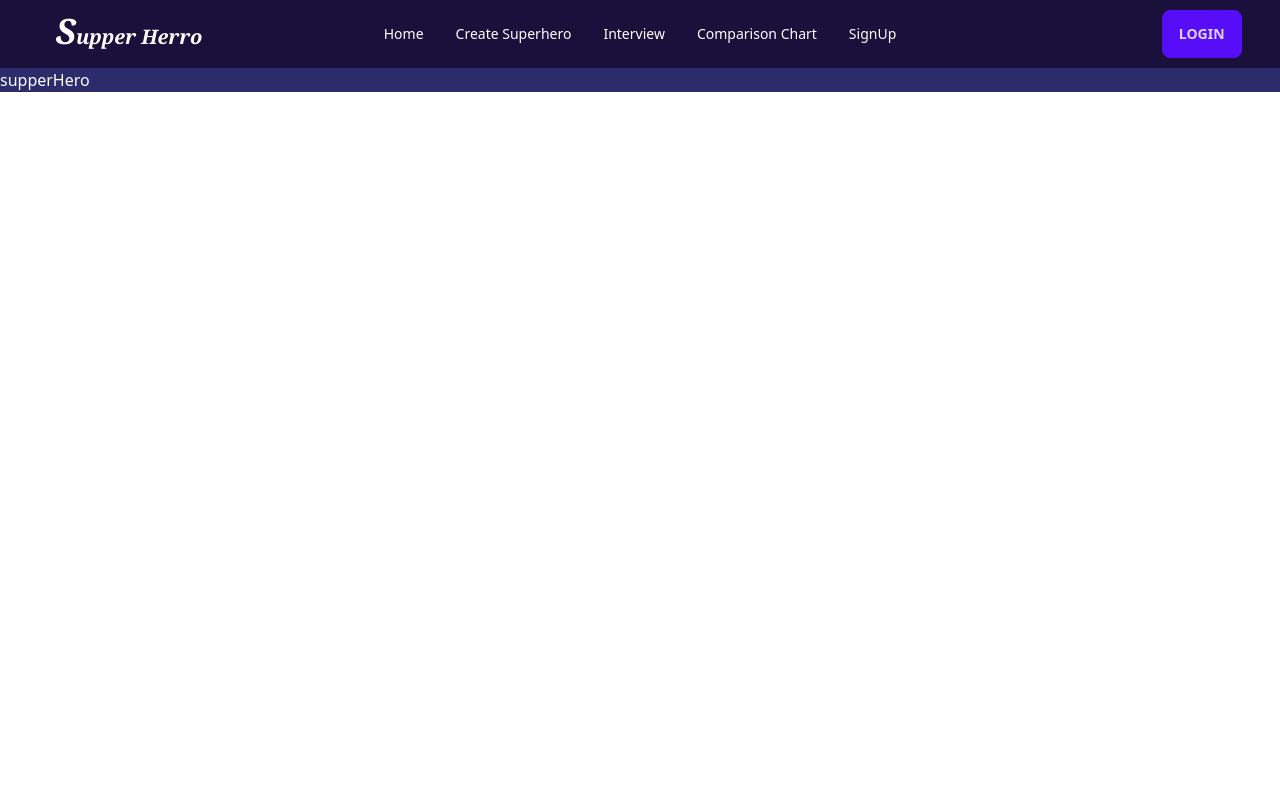
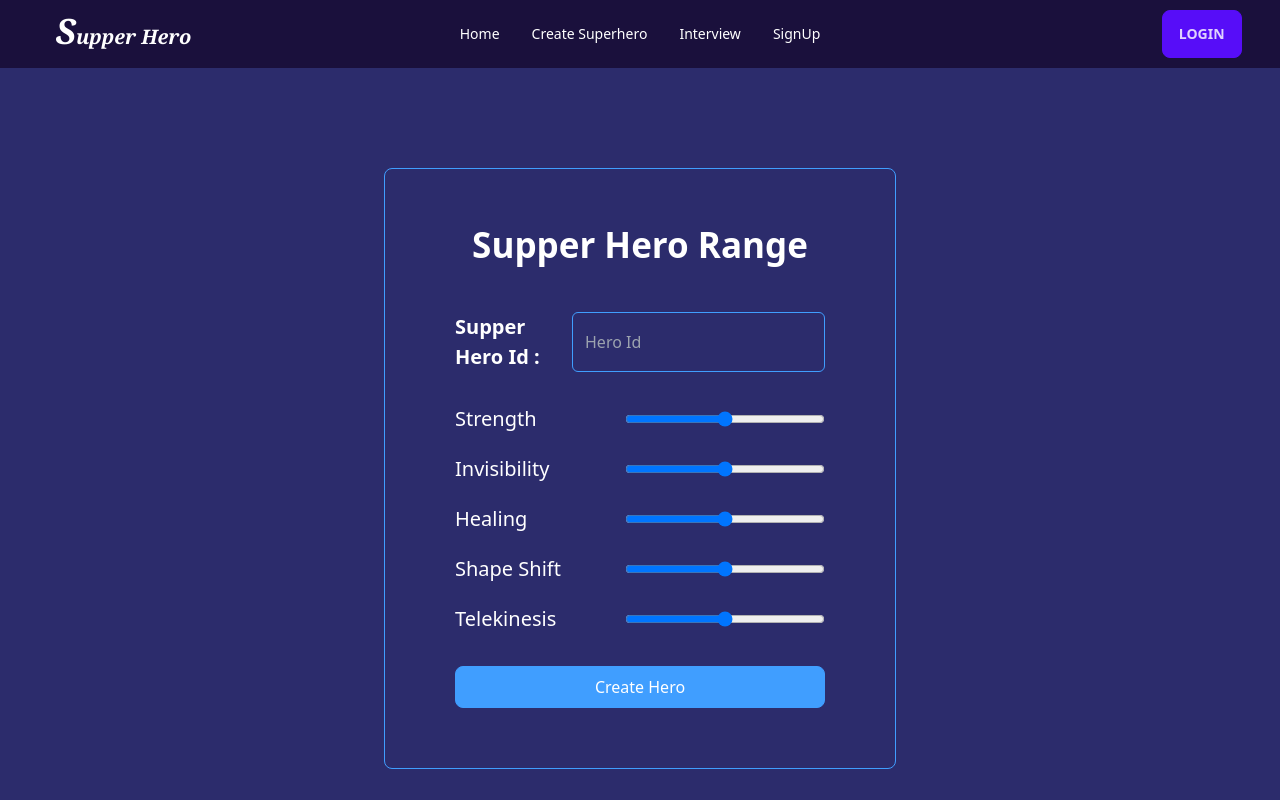
Before and after one commit to morsalin102666/job-task-client-site, a React (Vite) app: page /supperHerro in a window 1280 px wide. Shown: the top 800 px of the page. Built offline with nearby package versions, Linux system fonts and the light colour scheme; no server answers.

Commit message:
chart show

```diff
--- a/package.json
+++ b/package.json
@@ -17,6 +17,7 @@
     "react-dom": "^18.2.0",
     "react-icons": "^4.9.0",
     "react-router-dom": "^6.13.0",
+    "recharts": "^2.7.1",
     "sort-by": "^1.2.0",
     "sweetalert2": "^11.7.12"
   },
--- a/src/App.jsx
+++ b/src/App.jsx
@@ -11,7 +11,7 @@ function App() {
       <div className='bg-[#2C2C6C] text-white'>
         <Outlet></Outlet>
       </div>
-      {/* <Footer></Footer> */}
+      <Footer></Footer>
     </>
   )
 }
--- a/src/components/Interview/Interview.jsx
+++ b/src/components/Interview/Interview.jsx
@@ -1,10 +1,111 @@
+import { Bar, BarChart, CartesianGrid, Legend, Tooltip, XAxis, YAxis } from "recharts";
 import useTitel from "../useTitel/useTitel";
+import { useState } from "react";
 
 const Interview = () => {
     useTitel('Interview Page')
+    const [on, setOn] = useState(false)
+    const [heroData, setHeroData] = useState([])
+    const [interviewData, setIntData] = useState([])
+
+    const interviewrData = event => {
+        event.preventDefault()
+        const form = event.target;
+        const comparison = form.comparison.value;
+        const strength = form.strength.value;
+        const invisibility = form.invisibility.value;
+        const healing = form.healing.value;
+        const shape = form.shape.value;
+        const telekinesis = form.telekinesis.value;
+        const interviewrInfo = {strength, invisibility, healing, shape, telekinesis }
+
+        setIntData(interviewrInfo)
+
+        fetch(`http://localhost:5000/supperHero?=${comparison}`)
+            .then(res => res.json())
+            .then(data => setHeroData(data))
+
+        setOn(true)
+    }
+
+    const data = [
+        {
+            "name": "Strength",
+            "heroData": (heroData.strength),
+            "interviewData": ( interviewData.strength )
+        },
+        {
+            "name": "Paginvisibilitye",
+            "heroData": ( heroData.invisibility ),
+            "interviewData": ( interviewData.invisibility )
+        },
+        {
+            "name": "healing",
+            "heroData": ( heroData.healing ),
+            "interviewData": ( interviewData.healing )
+        },
+        {
+            "name": "Shape",
+            "heroData": ( heroData.shape ),
+            "interviewData": ( interviewData.shape )
+        },
+        {
+            "name": "Telekinesis",
+            "heroData": ( heroData.telekinesis ),
+            "interviewData": ( interviewData.telekinesis )
+        }
+    ]
+
     return (
         <div>
-            interview
+            <div className="container mx-auto flex justify-center py-[100px]">
+                <div className="w-[40%] px-[70px] pt-[50px] pb-[60px] border border-[#409EFF] rounded-lg">
+                    <div>
+                        <h1 className="text-center text-[35px] mb-10 font-bold">Interview Range</h1>
+                        <form onSubmit={interviewrData}>
+                            <div className="mb-8 flex justify-between">
+                                <p className="text-[20px] font-semibold">Comparison Id : </p>
+                                <input className="ps-3 pe-2 bg-[#2C2C6C] border border-[#409EFF] rounded-md outline-none" type="number" name="comparison" required placeholder="Comparison Id" />
+                            </div>
+                            <div className="flex justify-between ">
+                                <p className="mr-[30px] text-[20px]">How strong are you?</p>
+                                <input className="w-[200px]" type="range" name="strength" min='0' max='100' />
+                            </div>
+                            <div className="flex  justify-between mt-5">
+                                <p className="mr-[30px] text-[20px]">Your invisibility power -</p>
+                                <input className="w-[200px]" type="range" name="invisibility" min='0' max='100' />
+                            </div>
+                            <div className="flex  justify-between mt-5">
+                                <p className="mr-[30px] text-[20px]">How fast can you heal?</p>
+                                <input className="w-[200px]" type="range" name="healing" min='0' max='100' />
+                            </div>
+                            <div className="flex  justify-between mt-5">
+                                <p className="mr-[30px] text-[20px]">Your Shape Shift Power -</p>
+                                <input className="w-[200px]" type="range" name="shape" min='0' max='100' />
+                            </div>
+                            <div className="flex  justify-between mt-5">
+                                <p className="mr-[30px] text-[20px]">Your telekinesis power -</p>
+                                <input className="w-[200px]" type="range" name="telekinesis" min='0' max='100' />
+                            </div>
+                            <button className="w-full mt-8 bg-[#2C2C6C] hover:bg-[#409EFF] border border-[#409EFF] outline-none px-3 py-2 rounded-lg text-white">Check</button>
+                        </form>
+                    </div>
+                </div>
+            </div>
+
+            { on && <div className="container mx-auto flex justify-center py-[30px]">
+                <div>
+                    <BarChart width={730} height={250} data={data}>
+                        <CartesianGrid strokeDasharray="3 3" />
+                        <XAxis dataKey="name" />
+                        <YAxis />
+                        <Tooltip />
+                        <Legend />
+                        <Bar dataKey="interviewData" fill="#8884d8" />
+                        <Bar dataKey="heroData" fill="#82ca9d" />
+                    </BarChart>
+                </div>
+            </div>}
         </div>
     );
 };
--- a/src/components/Share/Footer/Footer.jsx
+++ b/src/components/Share/Footer/Footer.jsx
@@ -13,9 +13,9 @@ const Footer = () => {
                 </div>
                 <div>
                     <div className="grid grid-flow-col gap-4">
-                        <a><svg xmlns="http://www.w3.org/2000/svg" width="24" height="24" viewBox="0 0 24 24" className="fill-current"><path d="M24 4.557c-.883.392-1.832.656-2.828.775 1.017-.609 1.798-1.574 2.165-2.724-.951.564-2.005.974-3.127 1.195-.897-.957-2.178-1.555-3.594-1.555-3.179 0-5.515 2.966-4.797 6.045-4.091-.205-7.719-2.165-10.148-5.144-1.29 2.213-.669 5.108 1.523 6.574-.806-.026-1.566-.247-2.229-.616-.054 2.281 1.581 4.415 3.949 4.89-.693.188-1.452.232-2.224.084.626 1.956 2.444 3.379 4.6 3.419-2.07 1.623-4.678 2.348-7.29 2.04 2.179 1.397 4.768 2.212 7.548 2.212 9.142 0 14.307-7.721 13.995-14.646.962-.695 1.797-1.562 2.457-2.549z"></path></svg></a>
-                        <a><svg xmlns="http://www.w3.org/2000/svg" width="24" height="24" viewBox="0 0 24 24" className="fill-current"><path d="M19.615 3.184c-3.604-.246-11.631-.245-15.23 0-3.897.266-4.356 2.62-4.385 8.816.029 6.185.484 8.549 4.385 8.816 3.6.245 11.626.246 15.23 0 3.897-.266 4.356-2.62 4.385-8.816-.029-6.185-.484-8.549-4.385-8.816zm-10.615 12.816v-8l8 3.993-8 4.007z"></path></svg></a>
-                        <a><svg xmlns="http://www.w3.org/2000/svg" width="24" height="24" viewBox="0 0 24 24" className="fill-current"><path d="M9 8h-3v4h3v12h5v-12h3.642l.358-4h-4v-1.667c0-.955.192-1.333 1.115-1.333h2.885v-5h-3.808c-3.596 0-5.192 1.583-5.192 4.615v3.385z"></path></svg></a>
+                        <a href="https://twitter.com/MorsalinislamM3" target="_blanck"><svg xmlns="http://www.w3.org/2000/svg" width="24" height="24" viewBox="0 0 24 24" className="fill-current"><path d="M24 4.557c-.883.392-1.832.656-2.828.775 1.017-.609 1.798-1.574 2.165-2.724-.951.564-2.005.974-3.127 1.195-.897-.957-2.178-1.555-3.594-1.555-3.179 0-5.515 2.966-4.797 6.045-4.091-.205-7.719-2.165-10.148-5.144-1.29 2.213-.669 5.108 1.523 6.574-.806-.026-1.566-.247-2.229-.616-.054 2.281 1.581 4.415 3.949 4.89-.693.188-1.452.232-2.224.084.626 1.956 2.444 3.379 4.6 3.419-2.07 1.623-4.678 2.348-7.29 2.04 2.179 1.397 4.768 2.212 7.548 2.212 9.142 0 14.307-7.721 13.995-14.646.962-.695 1.797-1.562 2.457-2.549z"></path></svg></a>
+                        <a href="" target="_blanck"><svg xmlns="http://www.w3.org/2000/svg" width="24" height="24" viewBox="0 0 24 24" className="fill-current"><path d="M19.615 3.184c-3.604-.246-11.631-.245-15.23 0-3.897.266-4.356 2.62-4.385 8.816.029 6.185.484 8.549 4.385 8.816 3.6.245 11.626.246 15.23 0 3.897-.266 4.356-2.62 4.385-8.816-.029-6.185-.484-8.549-4.385-8.816zm-10.615 12.816v-8l8 3.993-8 4.007z"></path></svg></a>
+                        <a href="https://www.facebook.com/md.morsalin.islam.102666" target="_blanck"><svg xmlns="http://www.w3.org/2000/svg" width="24" height="24" viewBox="0 0 24 24" className="fill-current"><path d="M9 8h-3v4h3v12h5v-12h3.642l.358-4h-4v-1.667c0-.955.192-1.333 1.115-1.333h2.885v-5h-3.808c-3.596 0-5.192 1.583-5.192 4.615v3.385z"></path></svg></a>
                     </div>
                 </div>
                 <div>
--- a/src/components/Share/Navebar/Navebar.jsx
+++ b/src/components/Share/Navebar/Navebar.jsx
@@ -11,7 +11,6 @@ const Navebar = () => {
         <Link to={'/'}><li className="hover:bg-gray-100 rounded-xl"><a>Home</a></li></Link>
         <Link to={'/supperHerro'}><li className="hover:bg-gray-100 rounded-xl"><a>Create Superhero</a></li></Link>
         <Link to={'/interview'}><li className="hover:bg-gray-100 rounded-xl"><a>Interview</a></li></Link>
-        <Link to={'/chart'}><li className="hover:bg-gray-100 rounded-xl"><a>Comparison Chart</a></li></Link>
         <Link to={'/signUp'}><li className="hover:bg-gray-100 rounded-xl"><a>SignUp</a></li></Link>
     </>
     return (
@@ -26,7 +25,7 @@ const Navebar = () => {
                             {naveItem}
                         </ul>
                     </div>
-                    <a className="btn btn-ghost normal-case text-xl font-serif"><i><span className="text-[35px]">S</span>upper Herro</i></a>
+                    <a className="btn btn-ghost normal-case text-xl font-serif"><i><span className="text-[35px]">S</span>upper Hero</i></a>
                 </div>
                 <div className="navbar-center hidden lg:flex">
                     <ul className="menu menu-horizontal px-1">
@@ -34,7 +33,7 @@ const Navebar = () => {
                     </ul>
                 </div>
                 <div className="navbar-end">
-                {
+                    {
                         user
                             ?
                             <div className="dropdown dropdown-end">
--- a/src/components/SupperHero/SupperHero.jsx
+++ b/src/components/SupperHero/SupperHero.jsx
@@ -1,10 +1,74 @@
+import Swal from "sweetalert2";
 import useTitel from "../useTitel/useTitel";
 
 const SupperHero = () => {
+
     useTitel('SupperHero Page')
+
+    const heroData = event => {
+        event.preventDefault()
+        const form = event.target;
+        const heroId = form.heroId.value;
+        const strength = form.strength.value;
+        const invisibility = form.invisibility.value;
+        const healing = form.healing.value;
+        const shape = form.shape.value;
+        const telekinesis = form.telekinesis.value;
+        const heroInfo = { heroId, strength, invisibility, healing, shape, telekinesis }
+        console.log(heroInfo)
+
+        fetch('http://localhost:5000/supperHero', {
+            method: 'POST',
+            headers: {
+                "content-type": "application/json"
+            },
+            body: JSON.stringify(heroInfo)
+        })
+            .then(res => res.json())
+            .then(data => {
+                if (data.insertedId) {
+                    Swal.fire({
+                        title: 'Success',
+                        text: 'Thank you added you product',
+                        icon: 'success',
+                        confirmButtonText: 'ok'
+                    })
+                    form.reset()
+                }
+            })
+    }
     return (
-        <div>
-            supperHero
+        <div className="container mx-auto flex justify-center py-[100px]">
+            <div className="w-[40%] px-[70px] pt-[50px] pb-[60px] border border-[#409EFF] rounded-lg">
+                <h1 className="text-center text-[35px] mb-10 font-bold">Supper Hero Range</h1>
+                <form onSubmit={heroData}>
+                    <div className="mb-8 flex justify-between">
+                        <p className="text-[20px] font-semibold">Supper Hero Id : </p>
+                        <input className="ps-3 pe-2 bg-[#2C2C6C] border border-[#409EFF] rounded-md outline-none" type="number" name="heroId" required placeholder="Hero Id" />
+                    </div>
+                    <div className="flex justify-between ">
+                        <p className="mr-[30px] text-[20px]">Strength</p>
+                        <input className="w-[200px]" type="range" name="strength" min='0' max='100' />
+                    </div>
+                    <div className="flex  justify-between mt-5">
+                        <p className="mr-[30px] text-[20px]">Invisibility</p>
+                        <input className="w-[200px]" type="range" name="invisibility" min='0' max='100' />
+                    </div>
+                    <div className="flex  justify-between mt-5">
+                        <p className="mr-[30px] text-[20px]">Healing</p>
+                        <input className="w-[200px]" type="range" name="healing" min='0' max='100' />
+                    </div>
+                    <div className="flex  justify-between mt-5">
+                        <p className="mr-[30px] text-[20px]">Shape Shift</p>
+                        <input className="w-[200px]" type="range" name="shape" min='0' max='100' />
+                    </div>
+                    <div className="flex  justify-between mt-5">
+                        <p className="mr-[30px] text-[20px]">Telekinesis</p>
+                        <input className="w-[200px]" type="range" name="telekinesis" min='0' max='100' />
+                    </div>
+                    <button className="w-full mt-8 bg-[#409EFF] hover:bg-[#2C2C6C] border border-[#409EFF] outline-none px-3 py-2 rounded-lg text-white">Create Hero</button>
+                </form>
+            </div>
         </div>
     );
 };
--- a/src/main.jsx
+++ b/src/main.jsx
@@ -14,7 +14,6 @@ import SingUp from './components/SingUp/SingUp.jsx';
 import Login from './components/Login/Login.jsx';
 import AuthProvider from './components/AuthProvider/AuthProvider.jsx';
 import PrivetRoute from './components/PrivetRoute/PrivetRoute.jsx';
-import Chart from './components/Chart/Chart.jsx';
 
 
 const router = createBrowserRouter([
@@ -33,10 +32,6 @@ const router = createBrowserRouter([
       {
         path: '/interview',
         element: <PrivetRoute><Interview></Interview></PrivetRoute>
-      },
-      {
-        path: '/chart',
-        element: <Chart></Chart>
       },
       {
         path: '/signUp',
```
Also changed, not shown: src/components/Chart/Chart.jsx (deleted, +0 -12 lines), 1 other file (tests, documents, lock files or other folders).
